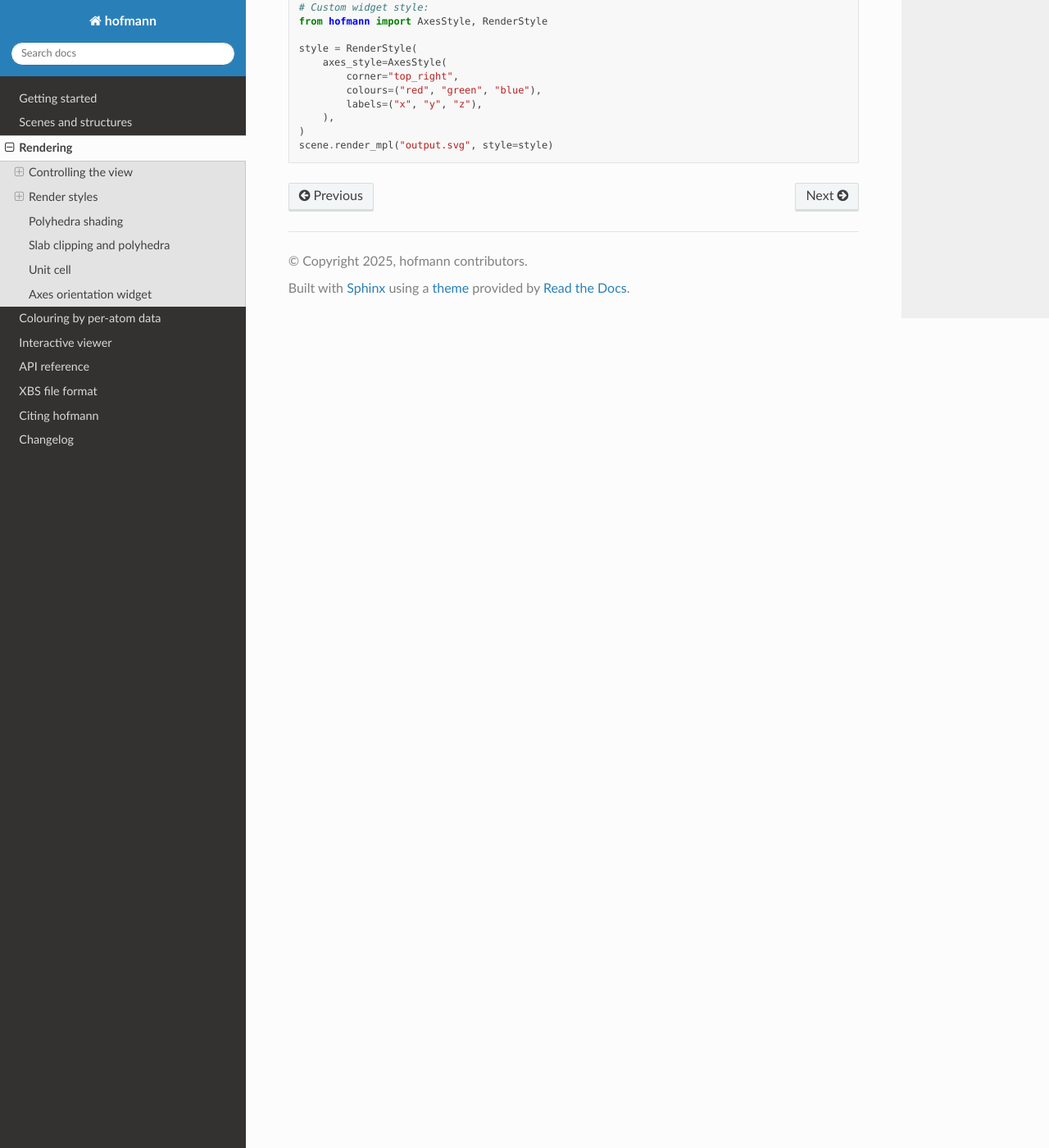
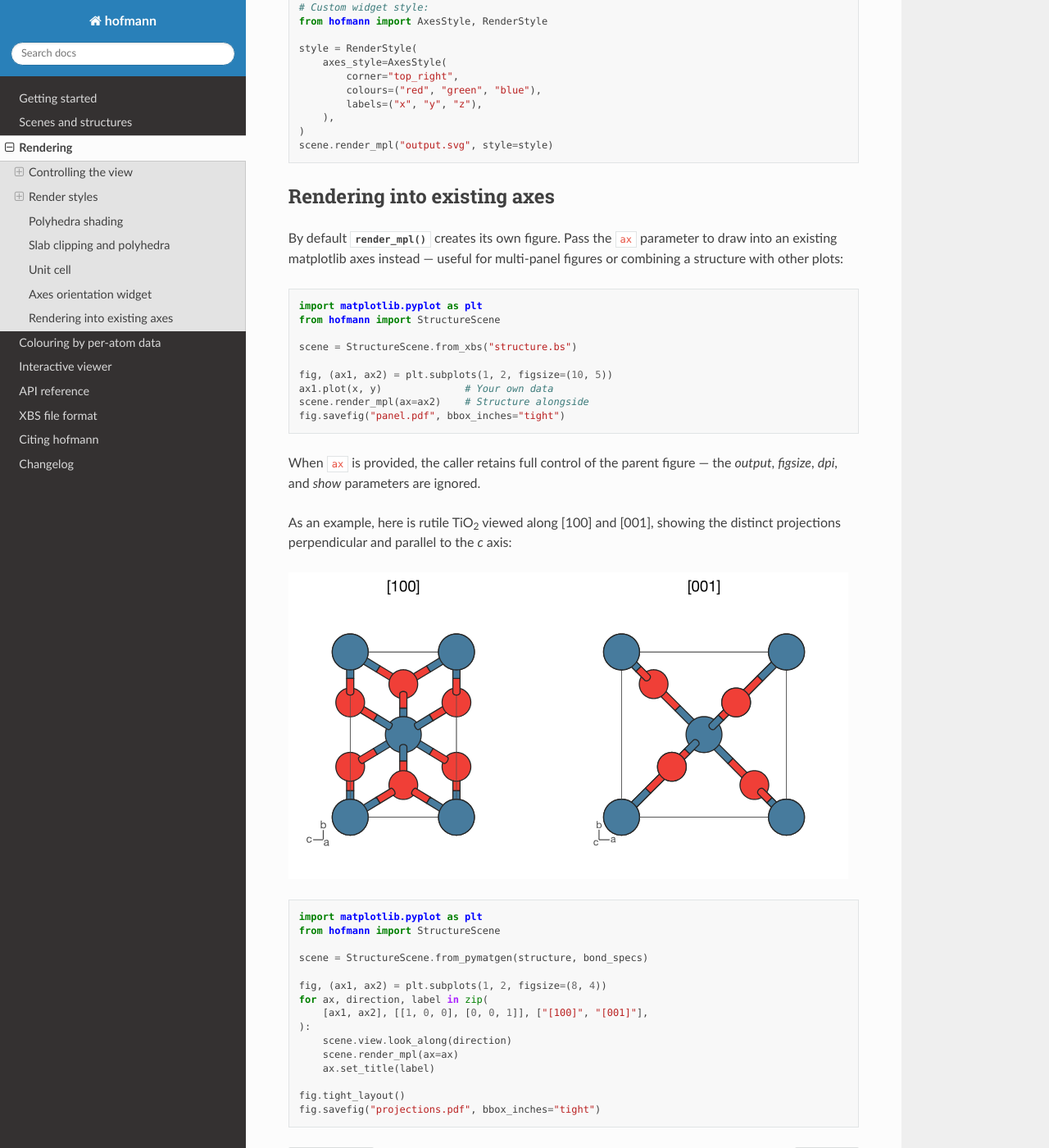
Before and after one commit to bjmorgan/hofmann, a Sphinx documentation site: the page built from docs/rendering.rst, in a window 1280 px wide and 1400 px high, scrolled down 5727 px. Shown: the whole window at 82% size. Built offline with Sphinx 7.4.7 and the Read the Docs theme 3.1.0, drawn with Linux system fonts in a browser that asks for light colours.

Commit message:
Allow rendering into an existing matplotlib axes
Add an `ax` parameter to `render_mpl()` so users can embed structure
renderings in multi-panel figures. When provided, figure creation,
layout, saving, and display are left to the caller.

Closes #5

```diff
--- a/docs/_static/generate_images.py
+++ b/docs/_static/generate_images.py
@@ -149,6 +149,39 @@ def si_scene() -> StructureScene:
     ]
     scene = StructureScene.from_pymatgen(structure, bond_specs, pbc=True, pbc_padding=0.1)
     scene.view.look_along([1, 1, 1])
+    return scene
+
+
+def rutile_scene() -> StructureScene:
+    """Build a rutile TiO2 scene from pymatgen."""
+    from pymatgen.core import Lattice, Structure as PmgStructure
+
+    # Tetragonal rutile: a = b = 4.594, c = 2.959
+    lattice = Lattice.tetragonal(4.594, 2.959)
+    structure = PmgStructure(
+        lattice,
+        ["Ti", "Ti", "O", "O", "O", "O"],
+        [
+            [0.0, 0.0, 0.0],
+            [0.5, 0.5, 0.5],
+            [0.3053, 0.3053, 0.0],
+            [0.6947, 0.6947, 0.0],
+            [0.1947, 0.8053, 0.5],
+            [0.8053, 0.1947, 0.5],
+        ],
+    )
+
+    bond_specs = [
+        BondSpec(species=("Ti", "O"), min_length=0.5, max_length=2.1,
+                 radius=0.1, colour=(0.4, 0.4, 0.4)),
+    ]
+    scene = StructureScene.from_pymatgen(
+        structure, bond_specs, pbc=True, pbc_padding=0.1,
+    )
+    scene.atom_styles["Ti"].colour = "#477B9D"
+    scene.atom_styles["Ti"].radius = 1.0
+    scene.atom_styles["O"].colour = "#F03F37"
+    scene.atom_styles["O"].radius = 0.8
     return scene
 
 
@@ -824,6 +857,22 @@ def main() -> None:
     )
     print(f"  wrote {OUT / 'helix.svg'}")
 
+    # 12. Multi-panel projections: rutile TiO2 along [100] and [001].
+    import matplotlib.pyplot as plt
+
+    fig, (ax1, ax2) = plt.subplots(1, 2, figsize=(8, 4), dpi=150)
+    proj_scene = rutile_scene()
+    for ax, direction, label in zip(
+        [ax1, ax2], [[1, 0, 0], [0, 0, 1]], ["[100]", "[001]"],
+    ):
+        proj_scene.view.look_along(direction)
+        proj_scene.render_mpl(ax=ax)
+        ax.set_title(label, fontsize=14)
+    fig.tight_layout()
+    fig.savefig(OUT / "multi_panel_projections.svg", bbox_inches="tight")
+    plt.close(fig)
+    print(f"  wrote {OUT / 'multi_panel_projections.svg'}")
+
 
 if __name__ == "__main__":
     main()
--- a/docs/rendering.rst
+++ b/docs/rendering.rst
@@ -278,3 +278,52 @@ Disable or customise the widget via :class:`~hofmann.RenderStyle`:
        ),
    )
    scene.render_mpl("output.svg", style=style)
+
+
+Rendering into existing axes
+-----------------------------
+
+By default :meth:`~hofmann.StructureScene.render_mpl` creates its own
+figure.  Pass the ``ax`` parameter to draw into an existing matplotlib
+axes instead — useful for multi-panel figures or combining a structure
+with other plots:
+
+.. code-block:: python
+
+   import matplotlib.pyplot as plt
+   from hofmann import StructureScene
+
+   scene = StructureScene.from_xbs("structure.bs")
+
+   fig, (ax1, ax2) = plt.subplots(1, 2, figsize=(10, 5))
+   ax1.plot(x, y)              # Your own data
+   scene.render_mpl(ax=ax2)    # Structure alongside
+   fig.savefig("panel.pdf", bbox_inches="tight")
+
+When ``ax`` is provided, the caller retains full control of the parent
+figure — the *output*, *figsize*, *dpi*, and *show* parameters are
+ignored.
+
+As an example, here is rutile TiO\ :sub:`2` viewed along [100] and
+[001], showing the distinct projections perpendicular and parallel to
+the *c* axis:
+
+.. image:: _static/multi_panel_projections.svg
+
+.. code-block:: python
+
+   import matplotlib.pyplot as plt
+   from hofmann import StructureScene
+
+   scene = StructureScene.from_pymatgen(structure, bond_specs)
+
+   fig, (ax1, ax2) = plt.subplots(1, 2, figsize=(8, 4))
+   for ax, direction, label in zip(
+       [ax1, ax2], [[1, 0, 0], [0, 0, 1]], ["[100]", "[001]"],
+   ):
+       scene.view.look_along(direction)
+       scene.render_mpl(ax=ax)
+       ax.set_title(label)
+
+   fig.tight_layout()
+   fig.savefig("projections.pdf", bbox_inches="tight")
```
Also changed, not shown: docs/changelog.rst (+7 -0 lines), docs/_static/multi_panel_projections.svg (added), 3 other files.
